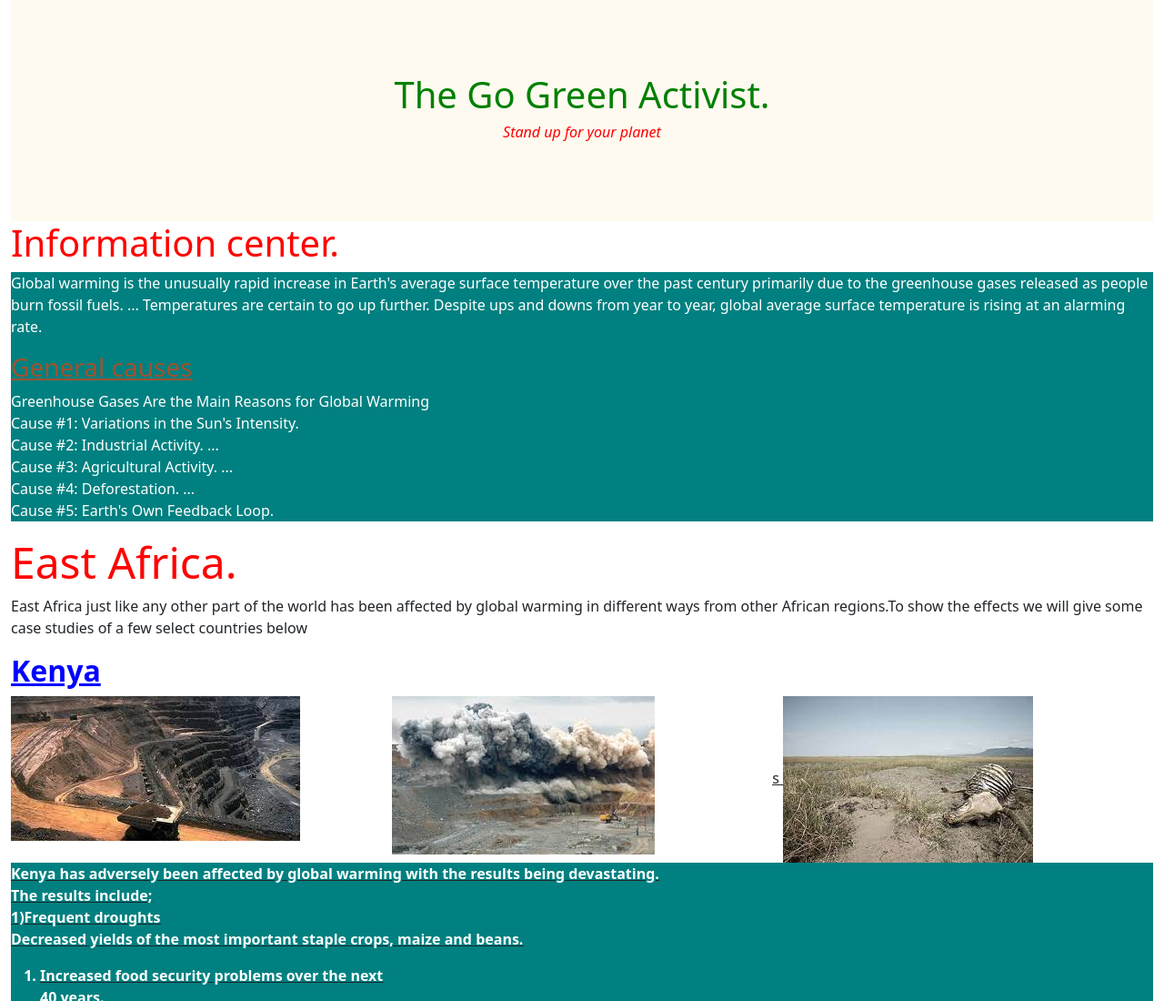
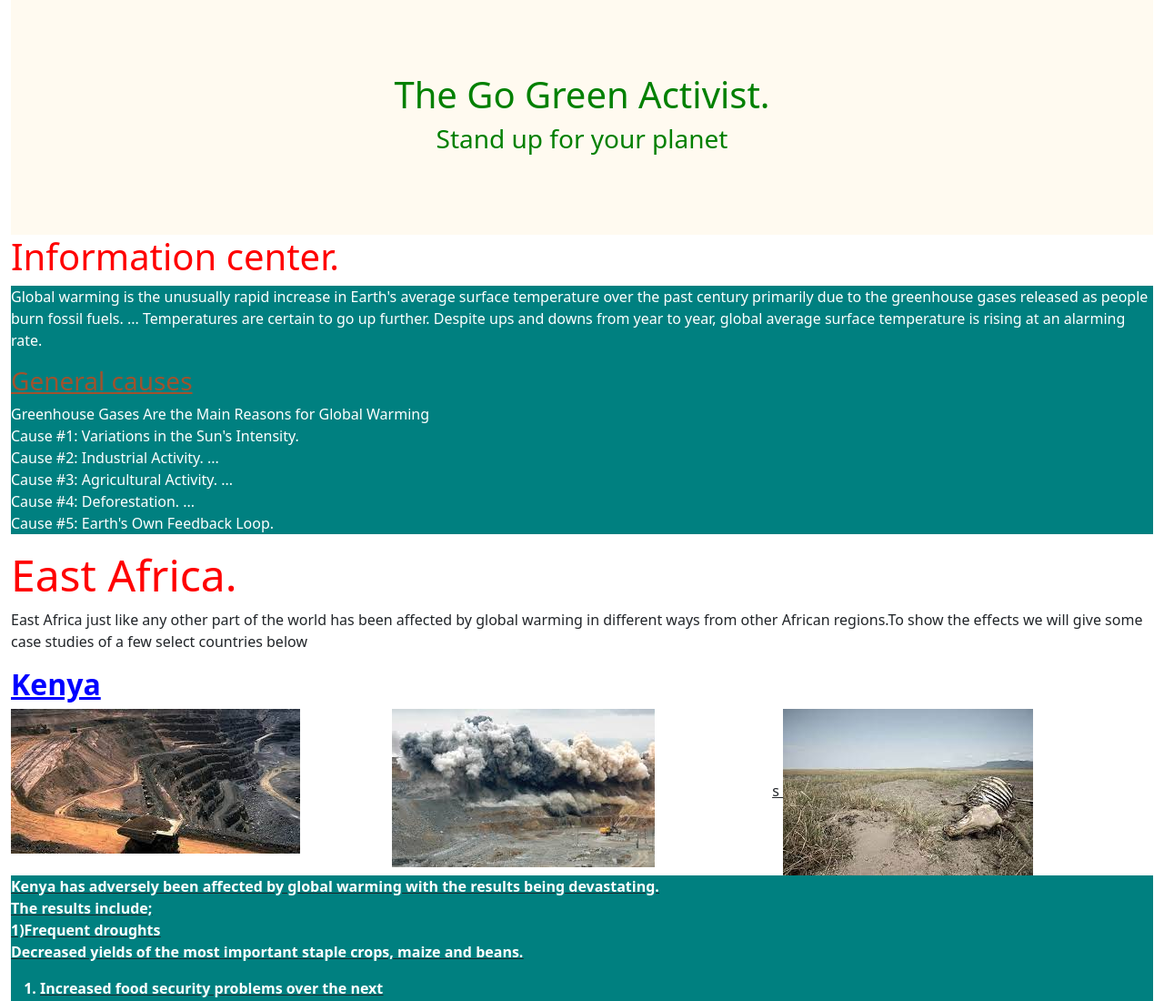
Before and after one commit to Kenkibet/TEAM-WEEK-PROJECT, a plain HTML site: page index..html in a window 1280 px wide. Shown: the top 1100 px of the page at 91% size. Drawn offline with nearby package versions, Linux system fonts and the light colour scheme.

Commit message:
Modify styles.css

```diff
--- a/css/styles.css
+++ b/css/styles.css
@@ -11,12 +11,6 @@ html {
     color: green;
     text-align: center;
     padding: 10vh;
-}
-
-#h3 {
-    font-size: medium;
-    font-style: italic;
-    color: red;
 }
 
 .info {
```
Also changed, not shown: index..html (renamed from index.html).
